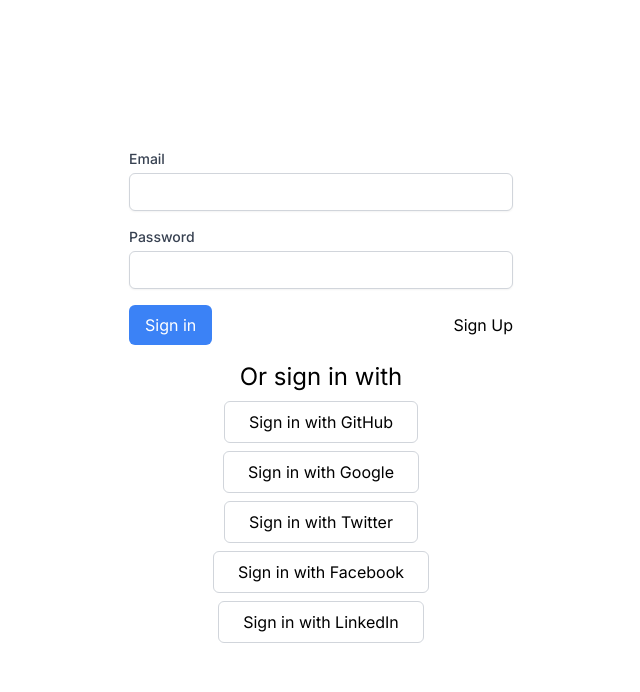
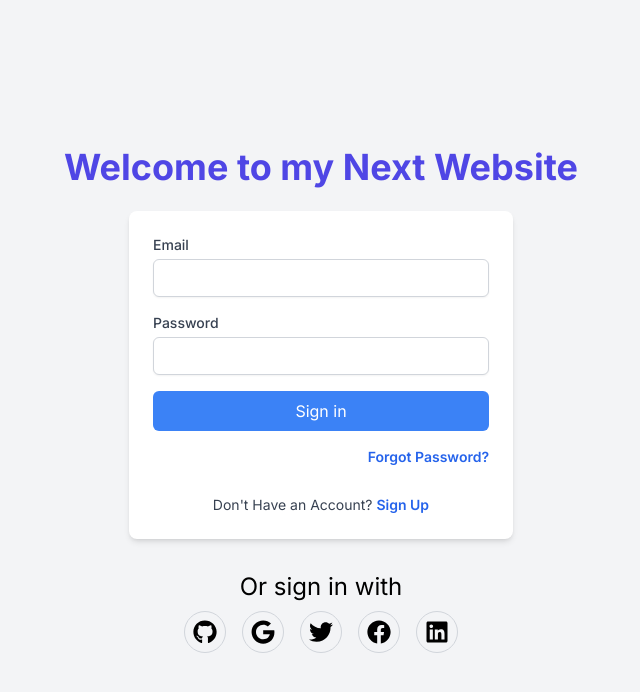
Before and after one commit to bhautikT/nextDemo-1, a Next.js app: page /auth/loginPage in a window 1280 px wide. Shown: the top 692 px of the page, without its empty margins (319-959 px from the left). Built offline with nearby package versions, Linux system fonts and the light colour scheme; no server answers.

Commit message:
forgot and reset password functinality

```diff
--- /dev/null
+++ b/src/app/(modules)/(publicModules)/auth/forgotPassword/page.tsx
@@ -0,0 +1,77 @@
+"use client";
+
+import { useForm } from "react-hook-form";
+import { yupResolver } from "@hookform/resolvers/yup";
+import * as yup from "yup";
+import toast from "react-hot-toast";
+import Link from "next/link";
+import { useDispatch } from "react-redux";
+import { AppDispatch } from "@/redux/store";
+import { forgotPasswordHandler } from "@/services/authService";
+
+const schema = yup.object().shape({
+  email: yup
+    .string()
+    .email("Invalid email")
+    .required("Email is required")
+    .trim("No leading or trailing spaces allowed")
+    .strict(true),
+});
+
+export default function ForgotPassword() {
+  const dispatch: AppDispatch = useDispatch();
+  const {
+    register,
+    handleSubmit,
+    formState: { errors },
+  } = useForm({
+    resolver: yupResolver(schema),
+  });
+
+  const onSubmit = async (data: { email: string }) => {
+    console.log(data, "ForgotPassword Data");
+    try {
+      await dispatch(forgotPasswordHandler(data));
+    } catch (error) {
+      // Handle error
+      toast.error("Something went wrong, please try again");
+    }
+  };
+
+  return (
+    <div className="w-full h-screen flex flex-col justify-center items-center bg-gray-100">
+      <h1 className="text-4xl font-bold text-indigo-600 mb-6 animate-fade-in">
+        Forgot Password
+      </h1>
+      <form
+        onSubmit={handleSubmit(onSubmit)}
+        className="w-full max-w-sm bg-white p-6 rounded-lg shadow-md"
+      >
+        <div className="mb-4">
+          <label className="block text-sm font-medium text-gray-700">
+            Email
+          </label>
+          <input
+            type="email"
+            {...register("email")}
+            className="mt-1 block w-full px-3 py-2 border border-gray-300 rounded-md shadow-sm focus:ring-indigo-500 focus:border-indigo-500 sm:text-sm"
+          />
+          <p className="text-red-500 text-xs mt-1">{errors.email?.message}</p>
+        </div>
+        <button
+          type="submit"
+          className="bg-blue-500 text-white py-2 px-4 rounded-md w-full"
+        >
+          Send Reset Link
+        </button>
+        <div className="text-sm text-center mt-4">
+          <Link href="/auth/loginPage">
+            <p className="text-blue-600 font-semibold hover:underline">
+              Back to Login
+            </p>
+          </Link>
+        </div>
+      </form>
+    </div>
+  );
+}
--- a/src/app/(modules)/(publicModules)/auth/loginPage/page.tsx
+++ b/src/app/(modules)/(publicModules)/auth/loginPage/page.tsx
@@ -10,6 +10,14 @@
 import { logout } from "@/redux/slice/authSlice";
 import toast from "react-hot-toast";
 import Link from "next/link";
+import {
+  FaFacebook,
+  FaGithub,
+  FaGoogle,
+  FaLinkedin,
+  FaTwitter,
+} from "react-icons/fa";
+import { useRouter } from "next/navigation";
 
 const schema = yup.object().shape({
   email: yup
@@ -27,11 +35,8 @@
 });
 
 export default function Login() {
-  const { data: session } = useSession();
   const dispatch: AppDispatch = useDispatch();
-  const UserData = useSelector((state: any) => state.root.signIn.loginData);
-
-  console.log(UserData, "useData");
+  const router = useRouter();
 
   // Form setup with react-hook-form and Yup validation
   const {
@@ -48,64 +53,28 @@
       const response = await dispatch(LoginUser(data));
       // Handle success
       console.log("Success:", response);
-      toast.success("login successfully");
+      if (response.error) {
+        router.push("/auth/loginPage");
+      } else {
+        router.push("/users");
+      }
+      // toast.success("login successfully");
     } catch (error) {
       // Handle error
-      console.error("Error:", error);
+      toast.error("something went wrong");
     }
   };
 
-  if (session) {
   return (
-      <div className="w-full h-screen flex flex-col justify-center items-center">
-        <div className="w-44 h-44 relative mb-4">
-          <img
-            src={session.user?.image as string}
-            alt=""
-            className="object-cover rounded-full"
-          />
-        </div>
-        <p className="text-2xl mb-2">
-          Welcome <span className="font-bold">{session.user?.name}</span>.
-          Signed In As
-        </p>
-        <p className="font-bold mb-4">{session.user?.email}</p>
-        <button
-          className="bg-red-600 py-2 px-6 rounded-md"
-          onClick={() => signOut()}
+    <>
+      <div className="w-full h-screen flex flex-col justify-center items-center bg-gray-100">
+        <h1 className="text-4xl font-bold text-indigo-600 mb-6 animate-fade-in">
+          Welcome to my Next Website
+        </h1>
+        <form
+          onSubmit={handleSubmit(onSubmit)}
+          className="w-full max-w-sm mb-8 bg-white p-6 rounded-lg shadow-md"
         >
-          Sign out
-        </button>
-      </div>
-    );
-  } else if (UserData?.token) {
-    return (
-      <div className="w-full h-screen flex flex-col justify-center items-center">
-        <div className="w-44 h-44 relative mb-4">
-          <img
-            src={UserData?.user?.profile_image[0]}
-            alt=""
-            className="object-cover rounded-full"
-          />
-        </div>
-        <p className="text-2xl mb-2">
-          Welcome <span className="font-bold">{UserData?.user?.name}</span>.
-          Signed In As
-        </p>
-        <p className="font-bold mb-4">{UserData?.user?.email}</p>
-        <button
-          className="bg-red-600 py-2 px-6 rounded-md"
-          onClick={() => dispatch(logout())}
-        >
-          Sign out
-        </button>
-      </div>
-    );
-  }
-
-  return (
-    <div className="w-full h-screen flex flex-col justify-center items-center">
-      <form onSubmit={handleSubmit(onSubmit)} className="w-full max-w-sm mb-4">
           <div className="mb-4">
             <label className="block text-sm font-medium text-gray-700">
               Email
@@ -130,49 +99,63 @@
               {errors.password?.message}
             </p>
           </div>
-        <div className="flex justify-between items-center">
+          <div className="flex justify-between items-center mb-4">
             <button
               type="submit"
-            className="bg-blue-500 text-white py-2 px-4 rounded-md"
+              className="bg-blue-500 text-white py-2 px-4 rounded-md w-full"
             >
               Sign in
             </button>
-          <Link href="/auth/signupPage" className="text-black ">
+          </div>
+          <Link href="/auth/forgotPassword" className="text-sm text-right">
+            <p className="text-blue-600 font-semibold hover:underline">
+              Forgot Password?
+            </p>
+          </Link>
+          <br />
+          <Link href="/auth/signupPage">
+            <p className="text-sm mt-1 text-center text-gray-700">
+              Don't Have an Account?{" "}
+              <span className="text-blue-600 font-semibold hover:underline">
                 Sign Up
+              </span>
+            </p>
           </Link>
-        </div>
         </form>
         <p className="text-2xl mb-2">Or sign in with</p>
+        <div className="flex space-x-4">
           <button
-        className="bg-none border-gray-300 border py-2 px-6 rounded-md mb-2"
-        onClick={() => signIn("github")}
+            className="p-2 rounded-full border border-gray-300 hover:bg-gray-100 transition duration-200"
+            onClick={() => signIn("github", { callbackUrl: "/users" })}
           >
-        Sign in with GitHub
+            <FaGithub size={24} />
           </button>
           <button
-        className="bg-none border-gray-300 border py-2 px-6 rounded-md mb-2"
-        onClick={() => signIn("google")}
+            className="p-2 rounded-full border border-gray-300"
+            onClick={() => signIn("google", { callbackUrl: "/users" })}
           >
-        Sign in with Google
+            <FaGoogle size={24} />
           </button>
           <button
-        className="bg-none border-gray-300 border py-2 px-6 rounded-md mb-2"
-        onClick={() => signIn("twitter")}
+            className="p-2 rounded-full border border-gray-300"
+            onClick={() => signIn("twitter", { callbackUrl: "/users" })}
           >
-        Sign in with Twitter
+            <FaTwitter size={24} />
           </button>
           <button
-        className="bg-none border-gray-300 border py-2 px-6 rounded-md mb-2"
-        onClick={() => signIn("facebook")}
+            className="p-2 rounded-full border border-gray-300"
+            onClick={() => signIn("facebook", { callbackUrl: "/users" })}
           >
-        Sign in with Facebook
+            <FaFacebook size={24} />
           </button>
           <button
-        className="bg-none border-gray-300 border py-2 px-6 rounded-md mb-2"
-        onClick={() => signIn("linkedin")}
+            className="p-2 rounded-full border border-gray-300"
+            onClick={() => signIn("linkedin", { callbackUrl: "/users" })}
           >
-        Sign in with LinkedIn
+            <FaLinkedin size={24} />
           </button>
         </div>
+      </div>
+    </>
   );
 }
--- /dev/null
+++ b/src/app/(modules)/(publicModules)/auth/resetPassword/[slug]/page.tsx
@@ -0,0 +1,88 @@
+"use client";
+
+import { useForm } from "react-hook-form";
+import { yupResolver } from "@hookform/resolvers/yup";
+import * as yup from "yup";
+import toast from "react-hot-toast";
+import { useRouter } from "next/navigation";
+import { useEffect } from "react";
+import Link from "next/link";
+import { useDispatch } from "react-redux";
+import { ResetPasswordHandler } from "@/services/authService";
+
+const schema = yup.object().shape({
+  password: yup
+    .string()
+    .min(6, "Password must be at least 6 characters")
+    .required("New password is required")
+    .trim("No leading or trailing spaces allowed")
+    .strict(true),
+});
+
+export default function ResetPassword({
+  params,
+}: {
+  params: { slug: string };
+}) {
+  const dispatch = useDispatch();
+  const router = useRouter();
+  const { slug } = params; // Retrieve the dynamic token from the URL
+
+  console.log(slug, "token");
+
+  const {
+    register,
+    handleSubmit,
+    formState: { errors },
+  } = useForm({
+    resolver: yupResolver(schema),
+  });
+
+  const onSubmit = async (data: { password: string }) => {
+    try {
+      await dispatch(ResetPasswordHandler({ slug, data }));
+      // router.push("/auth/loginPage");
+    } catch (error) {
+      toast.error("Something went wrong, please try again");
+    }
+  };
+
+  return (
+    <div className="w-full h-screen flex flex-col justify-center items-center bg-gray-100">
+      <h1 className="text-4xl font-bold text-indigo-600 mb-6 animate-fade-in">
+        Reset Password
+      </h1>
+      <form
+        onSubmit={handleSubmit(onSubmit)}
+        className="w-full max-w-sm bg-white p-6 rounded-lg shadow-md"
+      >
+        <div className="mb-4">
+          <label className="block text-sm font-medium text-gray-700">
+            New Password
+          </label>
+          <input
+            type="password"
+            {...register("password")}
+            className="mt-1 block w-full px-3 py-2 border border-gray-300 rounded-md shadow-sm focus:ring-indigo-500 focus:border-indigo-500 sm:text-sm"
+          />
+          <p className="text-red-500 text-xs mt-1">
+            {errors.password?.message}
+          </p>
+        </div>
+        <button
+          type="submit"
+          className="bg-blue-500 text-white py-2 px-4 rounded-md w-full"
+        >
+          Reset Password
+        </button>
+        <div className="text-sm text-center mt-4">
+          <Link href="/auth/loginPage">
+            <p className="text-blue-600 font-semibold hover:underline">
+              Back to Login
+            </p>
+          </Link>
+        </div>
+      </form>
+    </div>
+  );
+}
```
Also changed, not shown: src/app/(modules)/(privateModules)/users/page.tsx (+65 -1 lines), src/services/authService.ts (+41 -1 lines). Lines whose indentation alone changed are shown as unchanged.
